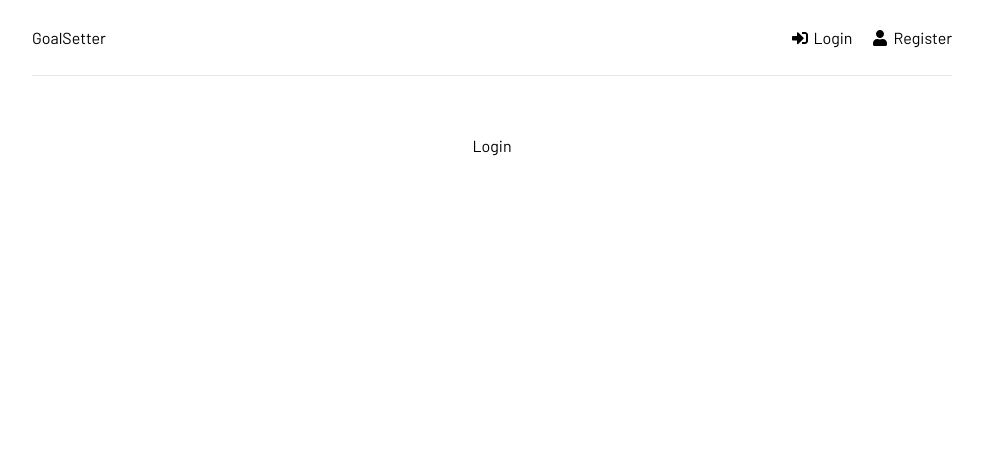
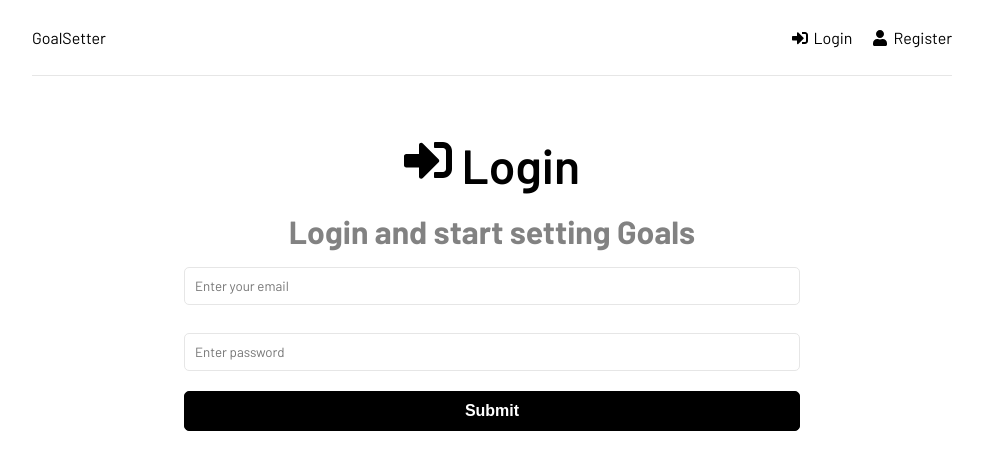
Before and after one commit to tonyedgal/goals-app, a React (Create React App) app in the folder views/: page /login in a window 1280 px wide. Shown: the top 470 px of the page, without its empty margins (148-1131 px from the left). Built offline with nearby package versions, Linux system fonts and the light colour scheme.

Commit message:
feat: created the login page

```diff
--- a/views/src/pages/Login.jsx
+++ b/views/src/pages/Login.jsx
@@ -1,7 +1,66 @@
-import React from "react";
+import { useState, useEffect } from "react";
+import { FaSignInAlt } from "react-icons/fa";
 
 function Login() {
-  return <div>Login</div>;
+  const [formData, setFormData] = useState({
+    email: "",
+    password: "",
+  });
+
+  const { email, password } = formData;
+
+  const onChange = (e) => {
+    setFormData((prevState) => ({
+      ...prevState,
+      [e.target.name]: e.target.value,
+    }));
+  };
+
+  const onSubmit = (e) => {
+    e.preventDefault();
+  };
+
+  return (
+    <>
+      <section className="heading">
+        <h1>
+          <FaSignInAlt /> Login
+        </h1>
+        <p>Login and start setting Goals</p>
+        <section className="form">
+          <form onSubmit={onSubmit}>
+            <div className="form-group">
+              <input
+                type="email"
+                className="form-control"
+                id="email"
+                name="email"
+                value={email}
+                placeholder="Enter your email"
+                onChange={onChange}
+              />
+            </div>
+            <div className="form-group">
+              <input
+                type="password"
+                className="form-control"
+                id="password"
+                name="password"
+                value={password}
+                placeholder="Enter password"
+                onChange={onChange}
+              />
+            </div>
+            <div className="form-group">
+              <button type="submit" className="btn btn-block">
+                Submit
+              </button>
+            </div>
+          </form>
+        </section>
+      </section>
+    </>
+  );
 }
 
 export default Login;
```
